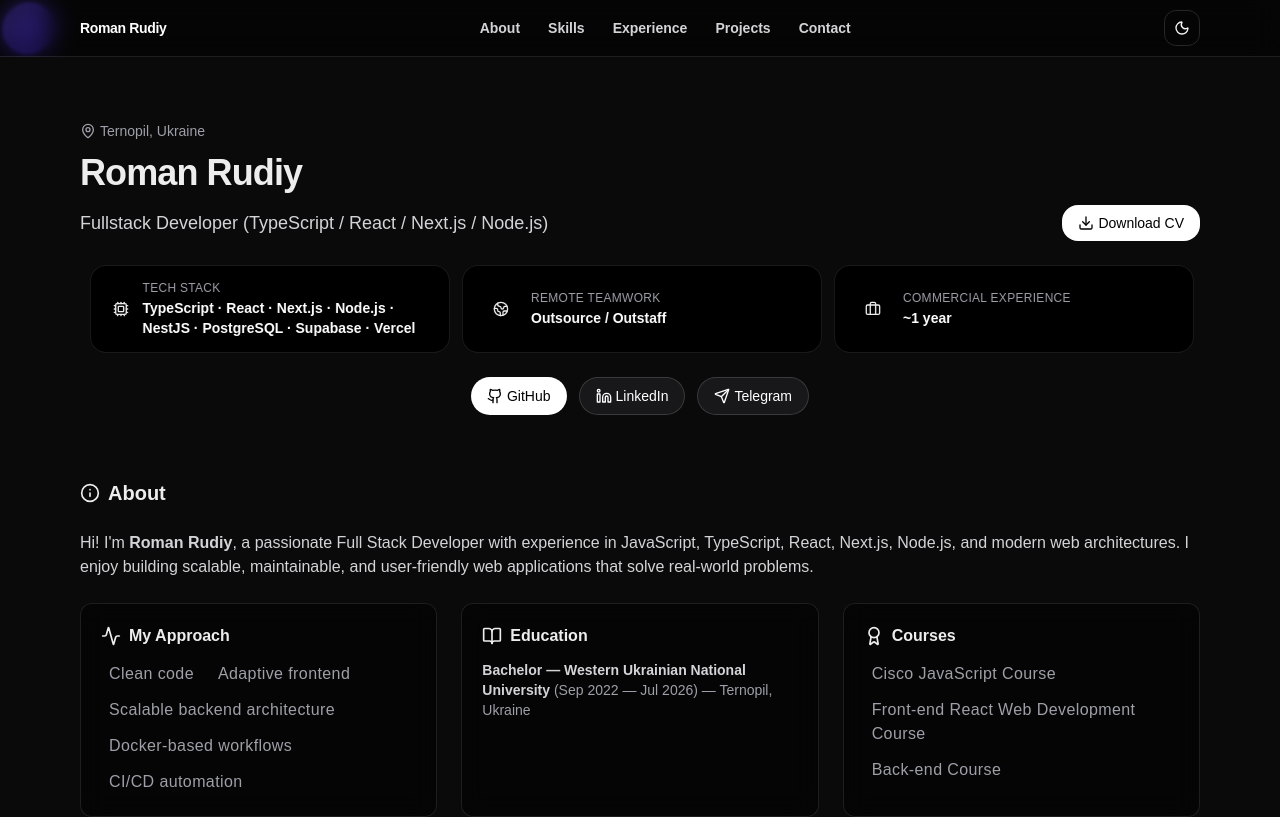
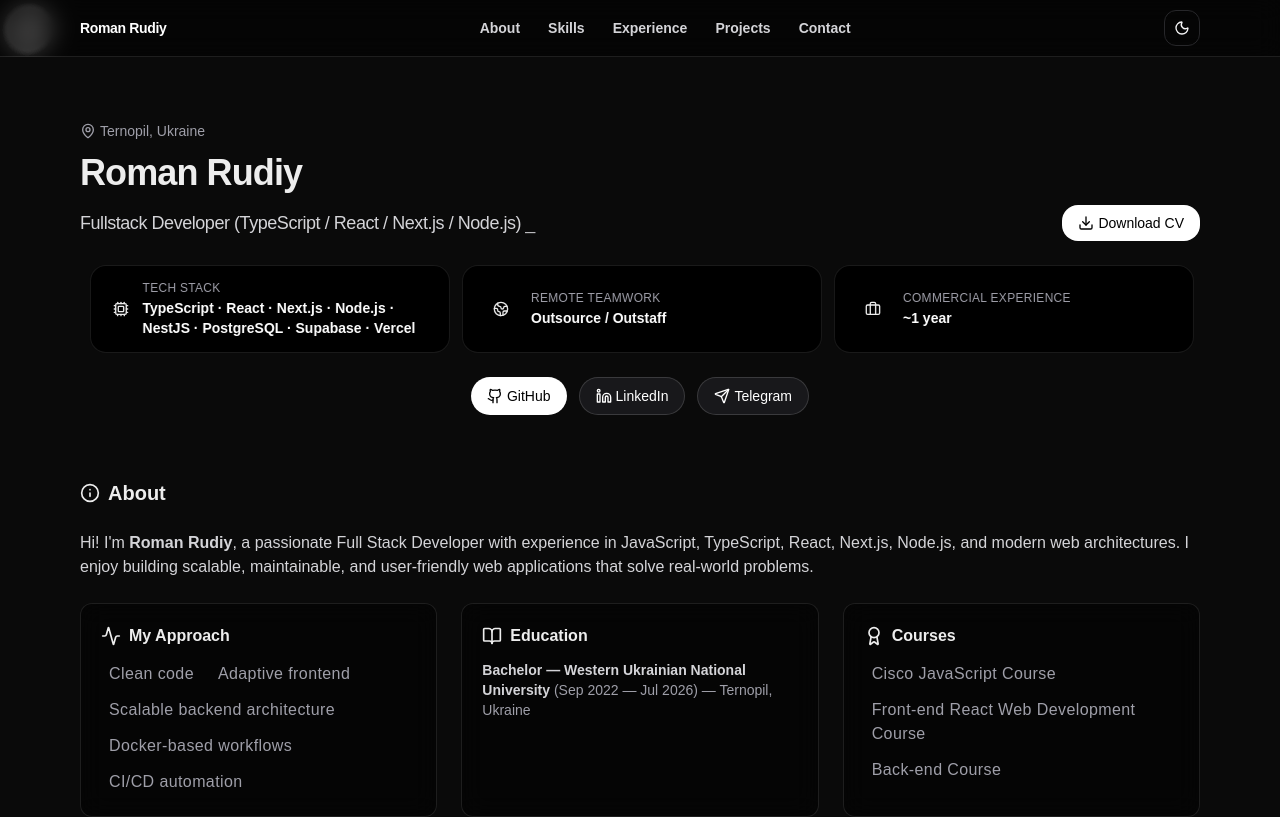
Before and after one commit to RomanRudiy228/portfolio, a Next.js app: page / in a window 1280 px wide. Shown: the top 817 px of the page. Built offline with nearby package versions, Linux system fonts and the light colour scheme.

Commit message:
feat: Add type text

```diff
--- a/package.json
+++ b/package.json
@@ -21,8 +21,8 @@
   "devDependencies": {
     "@tailwindcss/postcss": "^4",
     "@types/node": "^20",
-    "@types/react": "^19",
-    "@types/react-dom": "^19",
+    "@types/react": "^19.2.14",
+    "@types/react-dom": "^19.2.3",
     "eslint": "^9",
     "eslint-config-next": "16.1.7",
     "eslint-config-prettier": "^10.1.8",
--- a/src/app/layout.tsx
+++ b/src/app/layout.tsx
@@ -36,16 +36,16 @@ export default function RootLayout({
         <ThemeProvider attribute="class" defaultTheme="dark" enableSystem={false}>
           <BlobCursor
             blobType="circle"
-            fillColor="#5227FF"
+            fillColor="#000000"
             trailCount={3}
             sizes={[60, 125, 75]}
             innerSizes={[20, 35, 25]}
-            innerColor="rgba(255,255,255,0.8)"
+            innerColor="#fcf7f7"
             opacities={[0.6, 0.6, 0.6]}
-            shadowColor="rgba(0,0,0,0.75)"
-            shadowBlur={5}
-            shadowOffsetX={10}
-            shadowOffsetY={10}
+            shadowColor="#f8f7f7"
+            shadowBlur={50}
+            shadowOffsetX={0}
+            shadowOffsetY={4}
             filterStdDeviation={30}
             useFilter={true}
             fastDuration={0.1}
--- a/src/components/blob-cursor.tsx
+++ b/src/components/blob-cursor.tsx
@@ -79,10 +79,7 @@ export default function BlobCursor({
   }, [handleMove]);
 
   return (
-    <div
-      className="pointer-events-none fixed inset-0 h-full w-full"
-      style={{ zIndex }}
-    >
+    <div className="pointer-events-none fixed inset-0 h-full w-full" style={{ zIndex }}>
       {useFilter && (
         <svg className="absolute h-0 w-0">
           <filter id={filterId}>
--- /dev/null
+++ b/src/components/text-type.tsx
@@ -0,0 +1,195 @@
+"use client";
+
+import React from "react";
+
+import { useEffect, useRef, useState, useMemo, useCallback } from "react";
+import { gsap } from "gsap";
+
+interface TextTypeProps {
+  className?: string;
+  showCursor?: boolean;
+  hideCursorWhileTyping?: boolean;
+  cursorCharacter?: string | React.ReactNode;
+  cursorBlinkDuration?: number;
+  cursorClassName?: string;
+  text: string | string[];
+  as?: "span" | "div" | "p" | "h1" | "h2";
+  typingSpeed?: number;
+  initialDelay?: number;
+  pauseDuration?: number;
+  deletingSpeed?: number;
+  loop?: boolean;
+  textColors?: string[];
+  variableSpeed?: { min: number; max: number };
+  variableSpeedEnabled?: boolean;
+  variableSpeedMin?: number;
+  variableSpeedMax?: number;
+  onSentenceComplete?: (sentence: string, index: number) => void;
+  startOnVisible?: boolean;
+  reverseMode?: boolean;
+}
+
+const TextType = ({
+  text,
+  as: TextTag = "span",
+  typingSpeed = 50,
+  initialDelay = 0,
+  pauseDuration = 2000,
+  deletingSpeed = 30,
+  loop = true,
+  className = "",
+  showCursor = true,
+  hideCursorWhileTyping = false,
+  cursorCharacter = "|",
+  cursorClassName = "",
+  cursorBlinkDuration = 0.5,
+  textColors = [],
+  variableSpeed,
+  onSentenceComplete,
+  startOnVisible = false,
+  reverseMode = false,
+}: TextTypeProps) => {
+  const [displayedText, setDisplayedText] = useState("");
+  const [currentCharIndex, setCurrentCharIndex] = useState(0);
+  const [isDeleting, setIsDeleting] = useState(false);
+  const [currentTextIndex, setCurrentTextIndex] = useState(0);
+  const [isVisible, setIsVisible] = useState(!startOnVisible);
+
+  const containerRef = useRef<HTMLDivElement>(null);
+  const cursorRef = useRef<HTMLSpanElement>(null);
+
+  const textArray = useMemo(() => (Array.isArray(text) ? text : [text]), [text]);
+
+  const getRandomSpeed = useCallback(() => {
+    if (!variableSpeed) return typingSpeed;
+    const { min, max } = variableSpeed;
+    return Math.random() * (max - min) + min;
+  }, [variableSpeed, typingSpeed]);
+
+  const getCurrentTextColor = () => {
+    if (textColors.length === 0) return "inherit";
+    return textColors[currentTextIndex % textColors.length];
+  };
+
+  useEffect(() => {
+    if (!startOnVisible || !containerRef.current) return;
+
+    const observer = new IntersectionObserver(
+      (entries) => {
+        entries.forEach((entry) => {
+          if (entry.isIntersecting) setIsVisible(true);
+        });
+      },
+      { threshold: 0.1 },
+    );
+
+    observer.observe(containerRef.current);
+    return () => observer.disconnect();
+  }, [startOnVisible]);
+
+  useEffect(() => {
+    if (showCursor && cursorRef.current) {
+      gsap.set(cursorRef.current, { opacity: 1 });
+      gsap.to(cursorRef.current, {
+        opacity: 0,
+        duration: cursorBlinkDuration,
+        repeat: -1,
+        yoyo: true,
+        ease: "power2.inOut",
+      });
+    }
+  }, [showCursor, cursorBlinkDuration]);
+
+  useEffect(() => {
+    if (!isVisible) return;
+
+    let timeout: ReturnType<typeof setTimeout>;
+    const currentText = textArray[currentTextIndex];
+    const processedText = reverseMode
+      ? currentText.split("").reverse().join("")
+      : currentText;
+
+    const step = () => {
+      if (isDeleting) {
+        if (!displayedText) {
+          setIsDeleting(false);
+          if (currentTextIndex === textArray.length - 1 && !loop) return;
+
+          onSentenceComplete?.(currentText, currentTextIndex);
+
+          setCurrentTextIndex((prev) => (prev + 1) % textArray.length);
+          setCurrentCharIndex(0);
+        } else {
+          timeout = setTimeout(
+            () => setDisplayedText((prev) => prev.slice(0, -1)),
+            deletingSpeed,
+          );
+        }
+      } else {
+        if (currentCharIndex < processedText.length) {
+          timeout = setTimeout(
+            () => {
+              setDisplayedText((prev) => prev + processedText[currentCharIndex]);
+              setCurrentCharIndex((prev) => prev + 1);
+            },
+            variableSpeed ? getRandomSpeed() : typingSpeed,
+          );
+        } else {
+          if (!loop && currentTextIndex === textArray.length - 1) return;
+          timeout = setTimeout(() => setIsDeleting(true), pauseDuration);
+        }
+      }
+    };
+
+    if (!displayedText && currentCharIndex === 0 && !isDeleting) {
+      timeout = setTimeout(step, initialDelay);
+    } else {
+      step();
+    }
+
+    return () => clearTimeout(timeout);
+  }, [
+    displayedText,
+    currentCharIndex,
+    isDeleting,
+    textArray,
+    currentTextIndex,
+    loop,
+    typingSpeed,
+    deletingSpeed,
+    pauseDuration,
+    initialDelay,
+    variableSpeed,
+    reverseMode,
+    isVisible,
+    onSentenceComplete,
+    getRandomSpeed,
+  ]);
+
+  const shouldHideCursor =
+    hideCursorWhileTyping &&
+    (currentCharIndex < textArray[currentTextIndex].length || isDeleting);
+
+  return (
+    <div
+      ref={containerRef}
+      className={`inline-block tracking-tight whitespace-pre-wrap ${className}`}
+    >
+      {React.createElement(
+        TextTag,
+        { style: { color: getCurrentTextColor() || "inherit" } },
+        displayedText,
+      )}
+      {showCursor && (
+        <span
+          ref={cursorRef}
+          className={`ml-1 inline-block opacity-100 ${shouldHideCursor ? "hidden" : ""} ${cursorClassName}`}
+        >
+          {cursorCharacter}
+        </span>
+      )}
+    </div>
+  );
+};
+
+export default TextType;
--- a/src/components/theme-provider.tsx
+++ b/src/components/theme-provider.tsx
@@ -1,7 +1,7 @@
 "use client";
 
-import { ThemeProvider as NextThemesProvider } from "next-themes";
-import type { ThemeProviderProps } from "next-themes/dist/types";
+import { ThemeProvider as NextThemesProvider, ThemeProviderProps } from "next-themes";
+import React from "react";
 
 export function ThemeProvider({ children, ...props }: ThemeProviderProps) {
   return <NextThemesProvider {...props}>{children}</NextThemesProvider>;
--- a/src/sections/header-section.tsx
+++ b/src/sections/header-section.tsx
@@ -68,10 +68,10 @@ export function SiteHeader() {
                 onClick={toggleTheme}
                 aria-label="Toggle theme"
                 suppressHydrationWarning
-                className="cursor-pointer relative inline-flex h-9 w-9 items-center justify-center rounded-xl border border-zinc-300 text-zinc-800 transition-colors hover:bg-zinc-100 focus-visible:outline-none focus-visible:ring-2 focus-visible:ring-zinc-400 focus-visible:ring-offset-2 focus-visible:ring-offset-white dark:border-zinc-800 dark:text-zinc-100 dark:hover:bg-zinc-900 dark:focus-visible:ring-zinc-500 dark:focus-visible:ring-offset-black"
+                className="relative inline-flex h-9 w-9 cursor-pointer items-center justify-center rounded-xl border border-zinc-300 text-zinc-800 transition-colors hover:bg-zinc-100 focus-visible:ring-2 focus-visible:ring-zinc-400 focus-visible:ring-offset-2 focus-visible:ring-offset-white focus-visible:outline-none dark:border-zinc-800 dark:text-zinc-100 dark:hover:bg-zinc-900 dark:focus-visible:ring-zinc-500 dark:focus-visible:ring-offset-black"
               >
-                <Sun className="h-4 w-4 rotate-0 scale-100 transition-all dark:-rotate-90 dark:scale-0" />
-                <Moon className="absolute h-4 w-4 rotate-90 scale-0 transition-all dark:rotate-0 dark:scale-100" />
+                <Sun className="h-4 w-4 scale-100 rotate-0 transition-all dark:scale-0 dark:-rotate-90" />
+                <Moon className="absolute h-4 w-4 scale-0 rotate-90 transition-all dark:scale-100 dark:rotate-0" />
                 <span className="sr-only">Toggle theme</span>
               </button>
 
--- a/src/sections/hero-section.tsx
+++ b/src/sections/hero-section.tsx
@@ -13,6 +13,7 @@ import {
   Send,
   Download,
 } from "lucide-react";
+import TextType from "@/components/text-type";
 
 export function HeroSection() {
   return (
@@ -31,9 +32,19 @@ export function HeroSection() {
           </div>
 
           <div className="flex flex-wrap items-center justify-between gap-4">
-            <p className="text-base text-pretty text-zinc-700 sm:text-lg dark:text-zinc-300">
-              {portfolio.title}
-            </p>
+            <TextType
+              className="text-base text-pretty text-zinc-700 sm:text-lg dark:text-zinc-300"
+              text={portfolio.title}
+              typingSpeed={65}
+              pauseDuration={3000}
+              showCursor
+              cursorCharacter="_"
+              deletingSpeed={75}
+              variableSpeedEnabled={false}
+              variableSpeedMin={60}
+              variableSpeedMax={120}
+              cursorBlinkDuration={0.5}
+            />
 
             <a
               href="/CV.pdf"
--- a/src/sections/skills-section.tsx
+++ b/src/sections/skills-section.tsx
@@ -11,7 +11,7 @@ export function SkillsSection() {
           Skills
         </h2>
 
-        <div className="mt-6 flex flex-col divide-y divide-zinc-100 dark:divide-white/6">
+        <div className="mt-6 flex flex-col divide-y divide-zinc-200 dark:divide-white/6">
           {portfolio.categories.map(({ key, label }) => (
             <div
               key={key}
```
Also changed, not shown: 2 other files (tests, documents, lock files or other folders).
